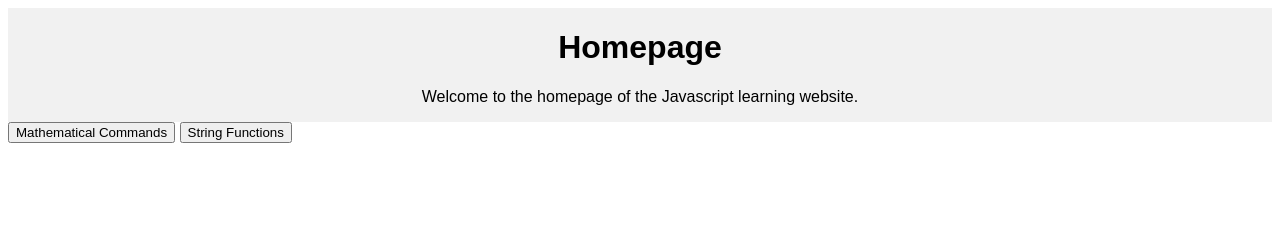
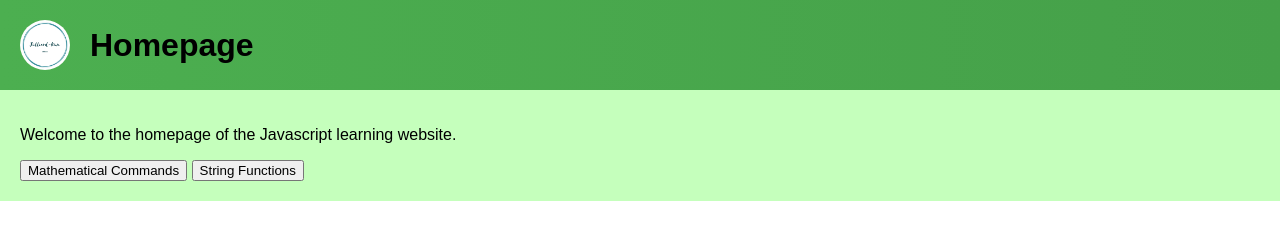
Before and after one commit to Julliard-kun/learn-javascript, a plain HTML site: page index.html in a window 1280 px wide. Drawn offline with Linux system fonts and the light colour scheme.

Commit message:
Redesign homepage header and add logo
Updated the homepage header with a gradient background, flex layout, and added a rounded logo image. Moved the welcome text into the main section and improved overall styling for a more modern look.

```diff
--- a/css/index.css
+++ b/css/index.css
@@ -1,9 +1,33 @@
 body {
     font-family: Arial, sans-serif;
+    margin: 0;
+    padding: 0;
 }
 
 .indexHeader {
-    overflow: hidden;
-    text-align: center;
-    background-color: #f1f1f1;
+    background: linear-gradient(to right, #4CAF50, #45a049);
+    margin: 0;
+    padding: 20px;
+    display: flex;
+    align-items: center;
+
 }
+
+.indexHeaderLogo {
+    width: 50px;
+    height:50px;
+    border-radius: 50%;
+
+}
+
+.indexHeader h1 {
+    margin: 0;
+    padding: 0;
+    padding-left: 20px;
+}
+
+.indexMain {
+    background-color: #c5ffbc;
+    margin: 0;
+    padding: 20px;
+}
--- a/index.html
+++ b/index.html
@@ -7,11 +7,13 @@
     </head>
     <body>
         <header class="indexHeader">
+            <img class="indexHeaderLogo" src="images/J-kun-logo-rounded.png" alt="Logo">
             <h1>Homepage</h1>
-            <p>Welcome to the homepage of the Javascript learning website.</p>
+
         </header>
 
-        <main>
+        <main class="indexMain">
+            <p>Welcome to the homepage of the Javascript learning website.</p>
             <div class="container">
                 <button class="containerButton" onclick="gotoMathematicalFunctions()">Mathematical Commands</button>
                 <button class="containerButton" onclick="gotoStringsFunctions()">String Functions</button>
```
Also changed, not shown: images/J-kun-logo-rounded.png (added).
